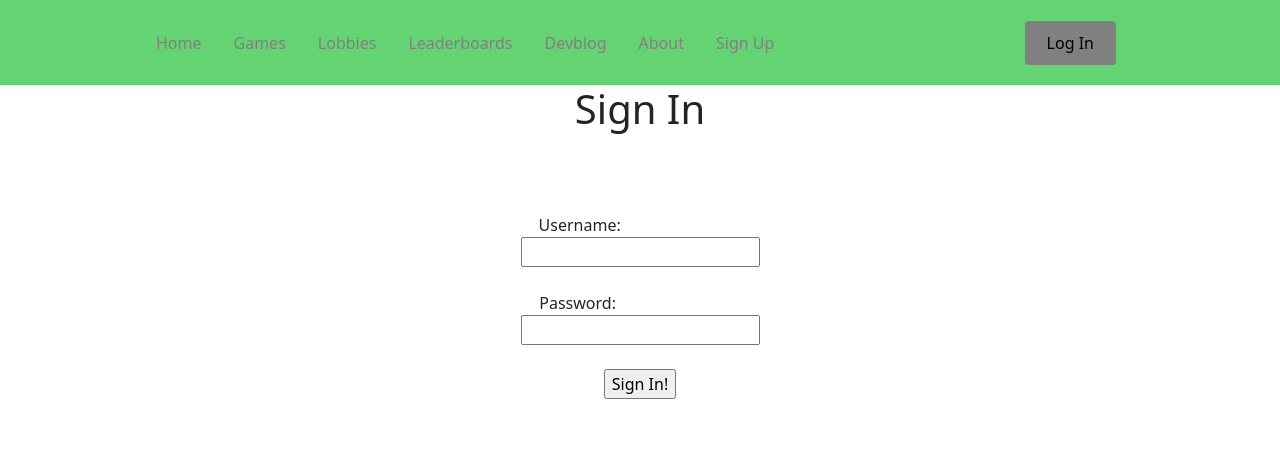
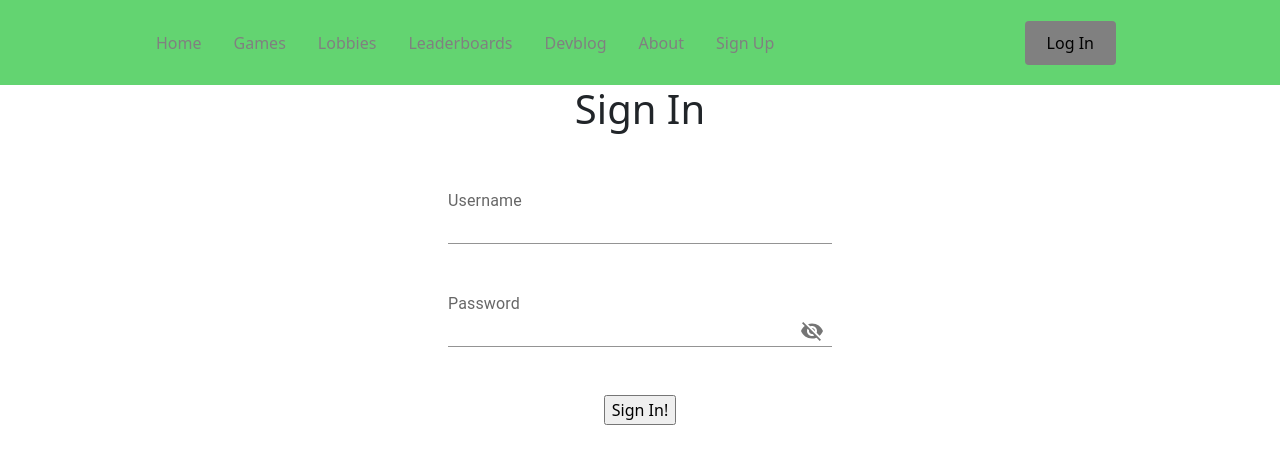
Before and after one commit to jdang217/ittakestwo, a React (Create React App) app in the folder client/: page /sign-in in a window 1280 px wide. Shown: the top 464 px of the page. Built offline with nearby package versions, Linux system fonts and the light colour scheme; no server answers.

Commit message:
added password hiding in login and sign up; fixed devblog bug when user not logged in

```diff
--- a/client/package.json
+++ b/client/package.json
@@ -3,6 +3,11 @@
   "version": "0.1.0",
   "private": true,
   "dependencies": {
+    "@emotion/react": "^11.7.1",
+    "@emotion/styled": "^11.6.0",
+    "@material-ui/core": "^4.12.3",
+    "@material-ui/icons": "^4.11.2",
+    "@mui/material": "^5.4.0",
     "@testing-library/jest-dom": "^5.16.1",
     "@testing-library/react": "^12.1.2",
     "@testing-library/user-event": "^13.5.0",
--- a/client/src/pages/css/signin.css
+++ b/client/src/pages/css/signin.css
@@ -5,6 +5,10 @@
     justify-content: 'left';
     align-items: 'center';
     height: '100vh';
+}
+
+.label {
+  text-align: left;
 }
 
 .title {
--- a/client/src/pages/css/signup.css
+++ b/client/src/pages/css/signup.css
@@ -1,10 +1,23 @@
 .form {
     white-space: pre-wrap;
     display: 'flex';
-    text-align: center;
+    text-align: left;
     justify-content: 'left';
-    align-items: 'center';
+    align-items: 'left';
     height: '100vh';
+}
+
+.label {
+  text-align: left;
+}
+
+.textbox {
+  display: flex;
+  text-align: left;
+  align-items: left;
+  justify-content: left;
+  align-content: left;
+  width: 30vw;
 }
 
 .title {
@@ -15,13 +28,14 @@
 }
 
 .errors {
-    font-size: 14px;
+    font-size: 15px;
     color: red;
+    text-align: left;
 }
 
 .icon {
-    top: -3px;
-    right: -5px;
+    top: -30px;
+    right: 9px;
     position: relative;
 }
 
--- a/client/src/pages/devblog.js
+++ b/client/src/pages/devblog.js
@@ -111,9 +111,11 @@ const Devblog = (props) => {
                     <div>
                         {[...posts].map(
                             (item) => (
-                                <Post username={item.username} message={item.message} date={item.createdAt}/>
+                                <Post username={item.username} message={item.message.replace(/\\r\\n/g,"\r\n")}
+                                date={moment(item.createdAt, 'YYYY-MM-DDTHH:mm:ss.SSS[Z]').format("MMM Do, YYYY")}/>
                             )
                         )}
+                        <br/>
                     </div>
                 )}
                 {(props.isLoggedIn && canPost) && (
--- a/client/src/pages/signin.js
+++ b/client/src/pages/signin.js
@@ -2,6 +2,13 @@ import axios from 'axios';
 import React from 'react';
 import { useNavigate } from 'react-router-dom';
 import { useState } from "react";
+
+import IconButton from "@mui/material/IconButton";
+import InputLabel from "@mui/material/InputLabel";
+import Visibility from "@material-ui/icons/Visibility";
+import InputAdornment from "@mui/material/InputAdornment";
+import VisibilityOff from "@material-ui/icons/VisibilityOff";
+import Input from "@mui/material/Input";
 
 import './css/signin.css';
 
@@ -16,6 +23,13 @@ const SignIn = (props) => {
     const [inputs, setInputs] = useState({});
 
     const [loginError, setLoginError] = useState('');
+
+    //controls password hiding
+    const [showPass, setShowPass] = useState(false);
+
+    const handleClickShowPassword = (event) => {
+        setShowPass(!showPass)
+    }
 
     const handleChange = (event) => {
         const name = event.target.name;
@@ -61,31 +75,52 @@ const SignIn = (props) => {
             <br/>
             <br/>
             <div className='form'>
-                <label className='errors'> {loginError}  </label>
+                <div style={{"margin-left": "35vw"}}>
+                    <InputLabel className='errors'>
+                        {loginError}
+                    </InputLabel>
                     <form onSubmit={handleSubmit}>
-                    <label >Username:{'                             '}
-                    <br/>
-                    <input
+                        <InputLabel className='label' htmlFor="standard-adornment-username">
+                            Username
+                        </InputLabel>
+                        <Input
+                            sx={{
+                                width: '30vw',
+                                display: 'flex',
+                            }}
                             type="text"
                             name="username"
                             value={inputs.username || ""}
                             onChange={handleChange}
                             pattern="[a-zA-Z0-9-]+"
                         />
-                    </label>
                         <br/><br/>
-                    <label>Password:{'                              '}
-                    <br/>
-                        <input
-                        type="text"
+                        <InputLabel className='label' htmlFor="standard-adornment-password">
+                            Password
+                        </InputLabel>
+                        <Input
+                            sx={{
+                                width: '30vw',
+                                display: 'flex',
+                            }}
+                            type={showPass ? "text" : "password"}
                             name="password"
                             value={inputs.password || ""}
                             onChange={handleChange}
+                            endAdornment={
+                                <InputAdornment position="end">
+                                    <IconButton
+                                    onClick={handleClickShowPassword}
+                                    >
+                                    {showPass ? <Visibility /> : <VisibilityOff />}
+                                    </IconButton>
+                                </InputAdornment>
+                            }
                         />
-                    </label>
                         <br/><br/>
+                    </form>
+                </div>
                 <input type="submit" value="Sign In!" />
-                </form>
             </div>
         </div>
     );
--- a/client/src/pages/signup.js
+++ b/client/src/pages/signup.js
@@ -5,14 +5,24 @@ import { useState } from "react";
 import { FaCheckCircle, FaTimesCircle } from 'react-icons/fa';
 import { ImSpinner2 } from 'react-icons/im';
 
+import IconButton from "@mui/material/IconButton";
+import InputLabel from "@mui/material/InputLabel";
+import Visibility from "@material-ui/icons/Visibility";
+import InputAdornment from "@mui/material/InputAdornment";
+import VisibilityOff from "@material-ui/icons/VisibilityOff";
+import Input from "@mui/material/Input";
+
 import './css/signup.css';
 
 const SignUp = () => {
     var sanitize = require('mongo-sanitize');
+    const navigate = useNavigate();
+
+    //controls password hiding
+    const [showPass, setShowPass] = useState(false);
+
     //username and password inputs
     const [inputs, setInputs] = useState({});
-
-    const navigate = useNavigate();
 
     //username error message
     const [userError, setUserError] = useState('');
@@ -37,17 +47,17 @@ const SignUp = () => {
         if (!cleanUser || cleanUser === 0) {
             setUserErrorIcon(<ImSpinner2 icon="spinner" className="spinner" size='20px' err='1'/>);
             setTimeout(function() {setUserErrorIcon(<FaTimesCircle color='red' size='20px' err='1'/>); }, 500);
-            setTimeout(function() {setUserError('Username cannot be empty     '); }, 500);
+            setTimeout(function() {setUserError('Username cannot be empty'); }, 500);
         }
         else if (!cleanUser.match(letterNumber)) {
             setUserErrorIcon(<ImSpinner2 icon="spinner" className="spinner" size='20px' err='1'/>);
             setTimeout(function() {setUserErrorIcon(<FaTimesCircle color='red' size='20px' err='1'/>); }, 500);
-            setTimeout(function() {setUserError('         Characters must be Aa-Zz, 0-9, or _'); }, 500);
+            setTimeout(function() {setUserError('Characters must be Aa-Zz, 0-9, or _'); }, 500);
         }
         else if (cleanUser.length > 20) {
             setUserErrorIcon(<ImSpinner2 icon="spinner" className="spinner" size='20px' err='1'/>);
             setTimeout(function() {setUserErrorIcon(<FaTimesCircle color='red' size='20px' err='1'/>); }, 500);
-            setTimeout(function() {setUserError('           Username must be 20 characters or less'); }, 500);
+            setTimeout(function() {setUserError('Username must be 20 characters or less'); }, 500);
         }
         else {
 
@@ -94,13 +104,13 @@ const SignUp = () => {
         if (!cleanPass || cleanPass === 0) {
             setPassErrorIcon(<ImSpinner2 icon="spinner" className="spinner" size='20px' err='1'/>);
             setTimeout(function() {setPassErrorIcon(<FaTimesCircle color='red' size='20px' err='1'/>); }, 500);
-            setTimeout(function() {setPassError('Password cannot be empty      '); }, 500);
+            setTimeout(function() {setPassError('Password cannot be empty'); }, 500);
             return false;
         }
         else if (cleanPass.length < 8) {
             setPassErrorIcon(<ImSpinner2 icon="spinner" className="spinner" size='20px' err='1'/>);
             setTimeout(function() {setPassErrorIcon(<FaTimesCircle color='red' size='20px' err='1'/>); }, 500);
-            setTimeout(function() {setPassError('                   Password must have 8 or more characters'); }, 500);
+            setTimeout(function() {setPassError('Password must have 8 or more characters'); }, 500);
             return false;
         }
         setPassErrorIcon(<ImSpinner2 icon="spinner" className="spinner" size='20px' err='0'/>);
@@ -161,6 +171,10 @@ const SignUp = () => {
         })
     }
 
+    const handleClickShowPassword = (event) => {
+        setShowPass(!showPass)
+    }
+
     return (
         <div>
             <h1 className='title'>Sign Up</h1>
@@ -168,9 +182,15 @@ const SignUp = () => {
             <br/>
             <div className='form'>
                 <form onSubmit={handleSubmit}>
-                    <label >Username:{'                      '}
-                    <br/> {'      '}
-                    <input
+                    <div style={{"margin-left": "35vw"}}>
+                        <InputLabel className='label' htmlFor="standard-adornment-username">
+                            Username
+                        </InputLabel>
+                        <Input
+                            sx={{
+                                width: '30vw',
+                                display: 'flex',
+                            }}
                             type="text"
                             name="username"
                             value={inputs.username || ""}
@@ -178,25 +198,60 @@ const SignUp = () => {
                             onBlur={handleUsername}
                             pattern="[a-zA-Z0-9-]+"
                         />
-                    </label>
                         <label className='icon'> {userErrorIcon}</label>
                         <br/>
-                    <label className='errors'> {userError}</label>
+                        <InputLabel
+                            sx={{
+                                width: '30vw',
+                                display: 'flex',
+                                'font-size': '15px',
+                                color: 'red',
+                                top: '-15px'
+                            }}
+                            className='errors'>
+
+                            {userError}
+                        </InputLabel>
                         <br/><br/>
-                    <label>Password:{'                       '}
-                    <br/> {'      '}
-                        <input
-                        type="text"
+                        <InputLabel className='label' htmlFor="standard-adornment-password">
+                            Password
+                        </InputLabel>
+                        <Input
+                            sx={{
+                                width: '30vw',
+                                display: 'flex',
+                            }}
+                            type={showPass ? "text" : "password"}
                             name="password"
                             value={inputs.password || ""}
                             onChange={handleChange}
                             onBlur={handlePassword}
+                            endAdornment={
+                                <InputAdornment position="end">
+                                    <IconButton
+                                    onClick={handleClickShowPassword}
+                                    >
+                                    {showPass ? <Visibility /> : <VisibilityOff />}
+                                    </IconButton>
+                                </InputAdornment>
+                            }
                         />
-                    </label>
                         <label className='icon'> {passErrorIcon}</label>
                         <br/>
-                    <label className='errors'> {passError}</label>
+                        <InputLabel
+                            sx={{
+                                width: '30vw',
+                                display: 'flex',
+                                'font-size': '15px',
+                                color: 'red',
+                                top: '-15px'
+                            }}
+                            className='errors'>
+
+                            {passError}
+                        </InputLabel>
                         <br/><br/>
+                    </div>
                     <input type="submit" value="Sign Up!" />
                 </form>
             </div>
```
Also changed, not shown: 13 other files (tests, documents, lock files or other folders). Lines whose indentation alone changed are shown as unchanged.
